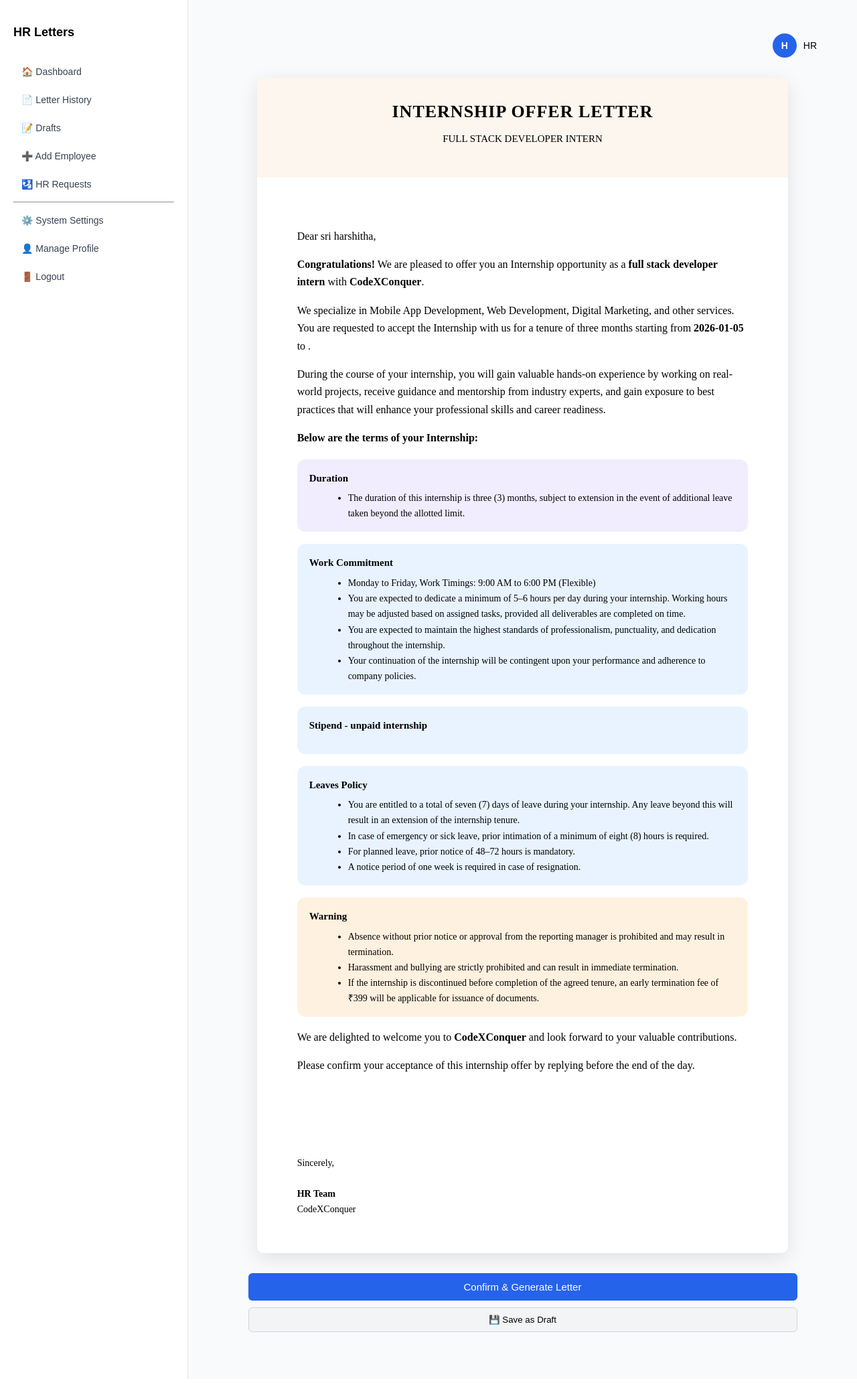
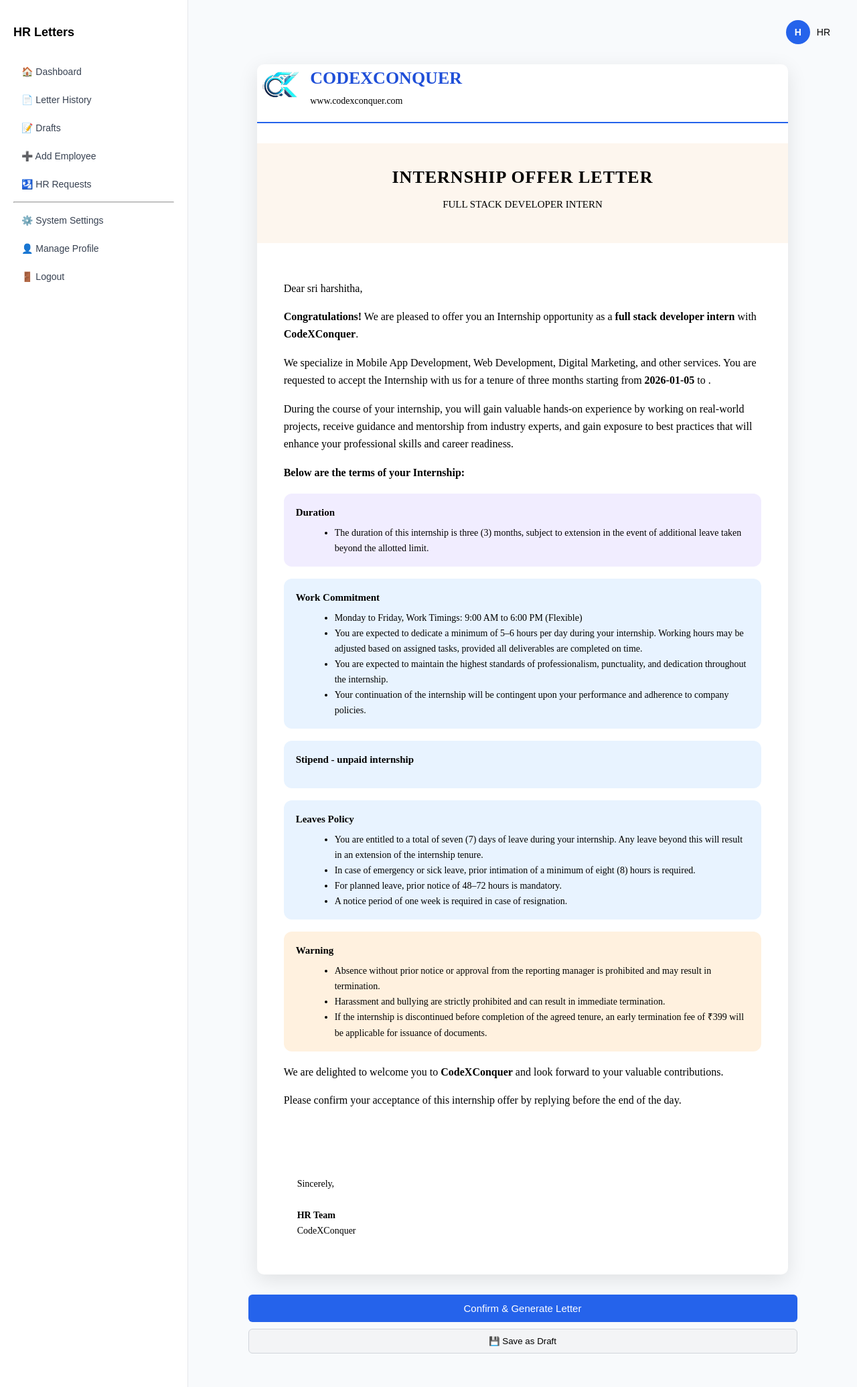
Before and after one commit to codexconquer-commits/Codex-Conquer-2nd-Team, a Flask app: page /edit-draft/1 in a window 1280 px wide. Shown: the whole page at 67% size. Run offline with Flask 3, Linux system fonts and the light colour scheme; a user stored in the database is signed in; data comes from the database, SQL or seed files in the repository; both versions use the stored data as it was after the commit.

Commit message:
Fix offer letter pdf, logo, spacing issues

```diff
--- a/app.py
+++ b/app.py
@@ -1075,6 +1075,20 @@
     if not html_content:
         return "No content received from editor"
 
+    logo_path = os.path.join(
+    current_app.root_path,
+    "static",
+    "images",
+    "logo.png"
+)
+
+    logo_path = f"file:///{logo_path.replace(os.sep, '/')}"
+
+    html_content = html_content.replace(
+    '/static/images/logo.png',
+    logo_path
+)
+
     pdf_html = render_template(
         "letters/pdf_wrapper.html",
         content=html_content
@@ -1394,6 +1408,17 @@
 
     if not emp:
         return "Employee not found"
+    import os
+    from flask import current_app
+
+    logo_path = os.path.join(
+        current_app.root_path,
+        "static",
+        "images",
+        "logo.png"
+    )
+
+    logo_path = f"file:///{logo_path.replace(os.sep, '/')}"
 
     today = datetime.now().strftime("%d %B %Y")
         # 🔥 AUTO RELIEVING DATE CALCULATION
@@ -1412,7 +1437,8 @@
         letter_type=letter_type,   # ⭐ VERY IMPORTANT
         #body=None,
         draft_content=body,
-        today=today
+        today=today,
+        logo_path=logo_path
     )
 
     filename = f"{letter_type.replace(' ', '_').lower()}_{emp_id}"
--- a/templates/letters/offer_letter_preview.html
+++ b/templates/letters/offer_letter_preview.html
@@ -47,13 +47,13 @@
     }
 
     .page-break {
-        page-break-before: always;
+        page-break-before: auto;
     }
 }
 
 @page {
     size: A4;
-    margin: 20mm;
+    margin: 12mm;
 }
 
 .paper {
@@ -104,7 +104,7 @@
 
 /* CONTENT */
 .content {
-    padding: 50px 60px;
+    padding: 30px 40px;
 }
 
 .date {
@@ -168,7 +168,7 @@
 }
 /* PDF PAGE BREAKS */
 .page-break {
-    page-break-before: always;
+    page-break-before: auto;
 }
 
 .avoid-break {
@@ -184,6 +184,31 @@
     {{ draft_content | safe }}
 {% else %}
     <!-- HEADER -->
+     <div style="display:flex; align-items:center; gap:15px; margin-bottom:20px;">
+
+    <img
+  src="{% if logo_path %}{{ logo_path }}{% else %}{{ url_for('static', filename='images/logo.png') }}{% endif %}"
+  style="height:60px;"
+>
+
+
+
+    <div>
+        <div style="font-size:26px; font-weight:bold; color:#1f4fd8;">
+            CODEXCONQUER
+        </div>
+        <div style="font-size:14px;">
+            www.codexconquer.com
+        </div>
+    </div>
+
+</div>
+
+<hr style="border:1px solid #2563eb; margin:15px 0 30px;">
+
+<!-- 👇 ADD THIS WRAPPER -->
+<div style="clear:both;"></div>
+
     <div class="banner">
         <h1>INTERNSHIP OFFER LETTER</h1>
         <h3>{{ designation | upper }}</h3>
```
Also changed, not shown: templates/letters/generic_letter_preview.html (+29 -5 lines), templates/letters/pdf_wrapper.html (+9 -3 lines), database/hr_system.db, static/images/logo.png (added), 4 other files.
